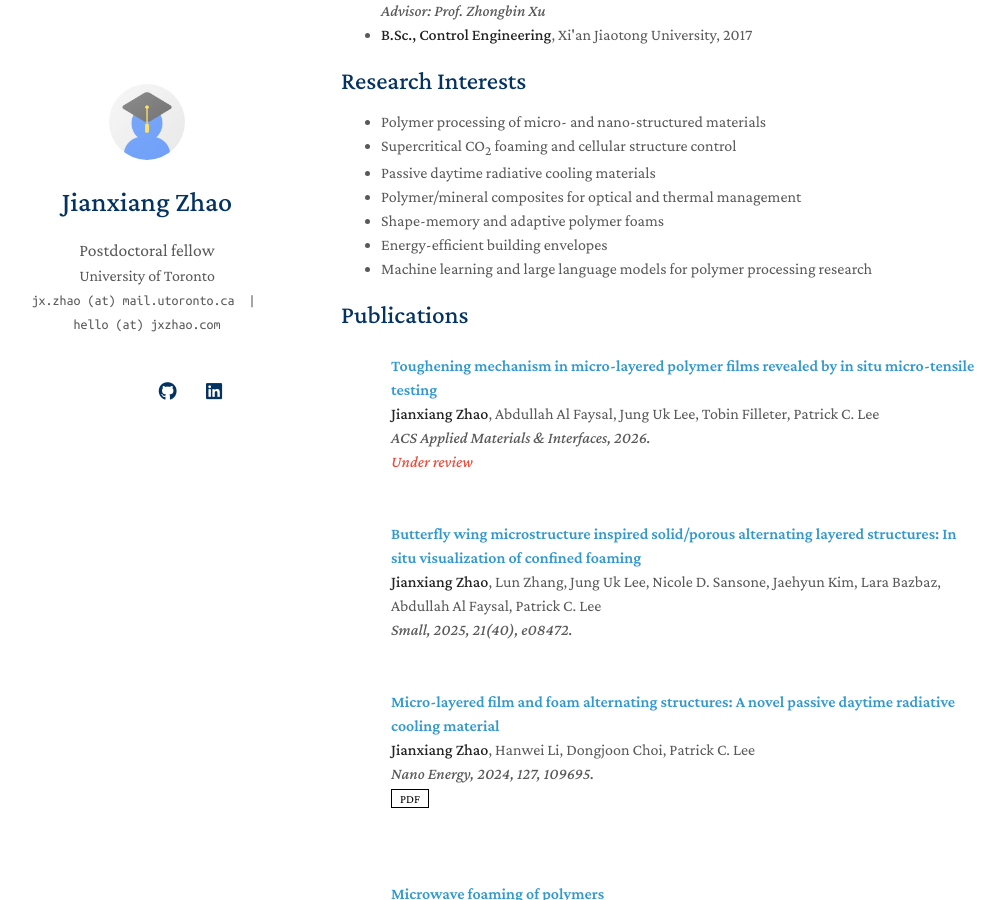
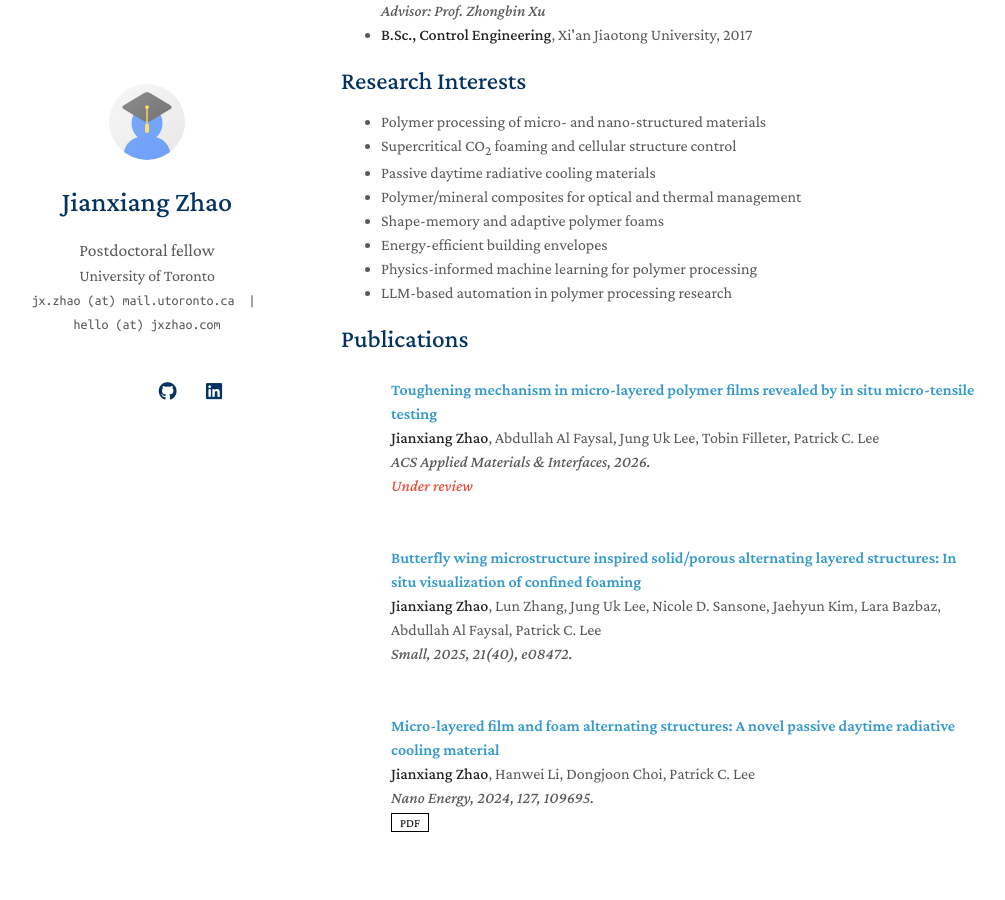
Before and after one commit to ACuriousMind-Z/ACuriousMind-Z.github.io, a Jekyll site: the page built from index.md, in a window 1280 px wide and 900 px high, scrolled down 435 px. Shown: the whole window, without its empty margins (129-1134 px from the left). Built offline with Jekyll 4.4.1, drawn with Linux system fonts in a browser that asks for light colours; a style sheet for code colours, icons or effects is not loaded; our own code applies the rules of GitHub Pages for plain Markdown files.

Commit message:
Update polymer processing research topics

```diff
--- a/index.md
+++ b/index.md
@@ -33,7 +33,8 @@ building envelopes.
 - Polymer/mineral composites for optical and thermal management
 - Shape-memory and adaptive polymer foams
 - Energy-efficient building envelopes
-- Machine learning and large language models for polymer processing research
+- Physics-informed machine learning for polymer processing
+- LLM-based automation in polymer processing research
 
 {% include_relative _includes/publications.md %}
 
```
